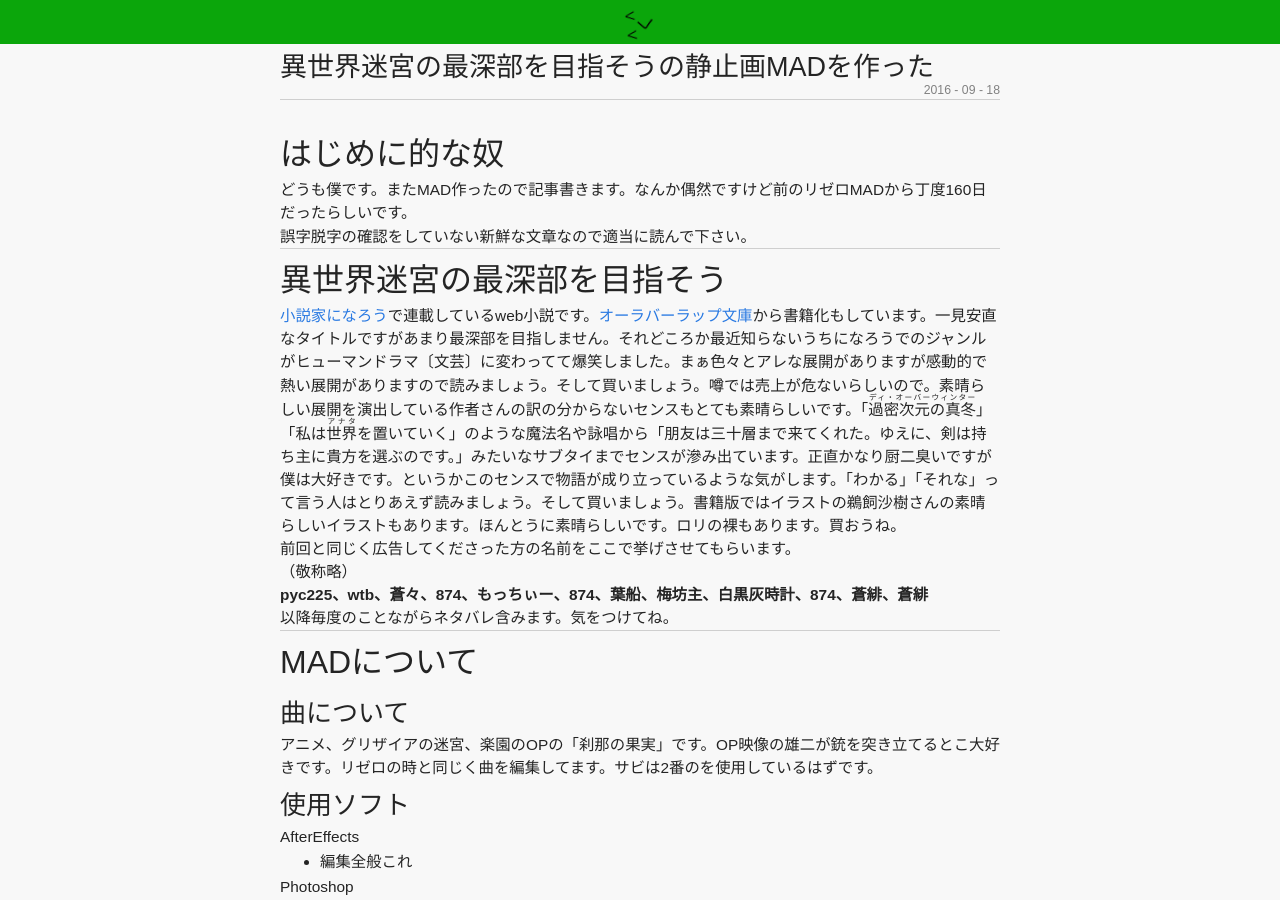
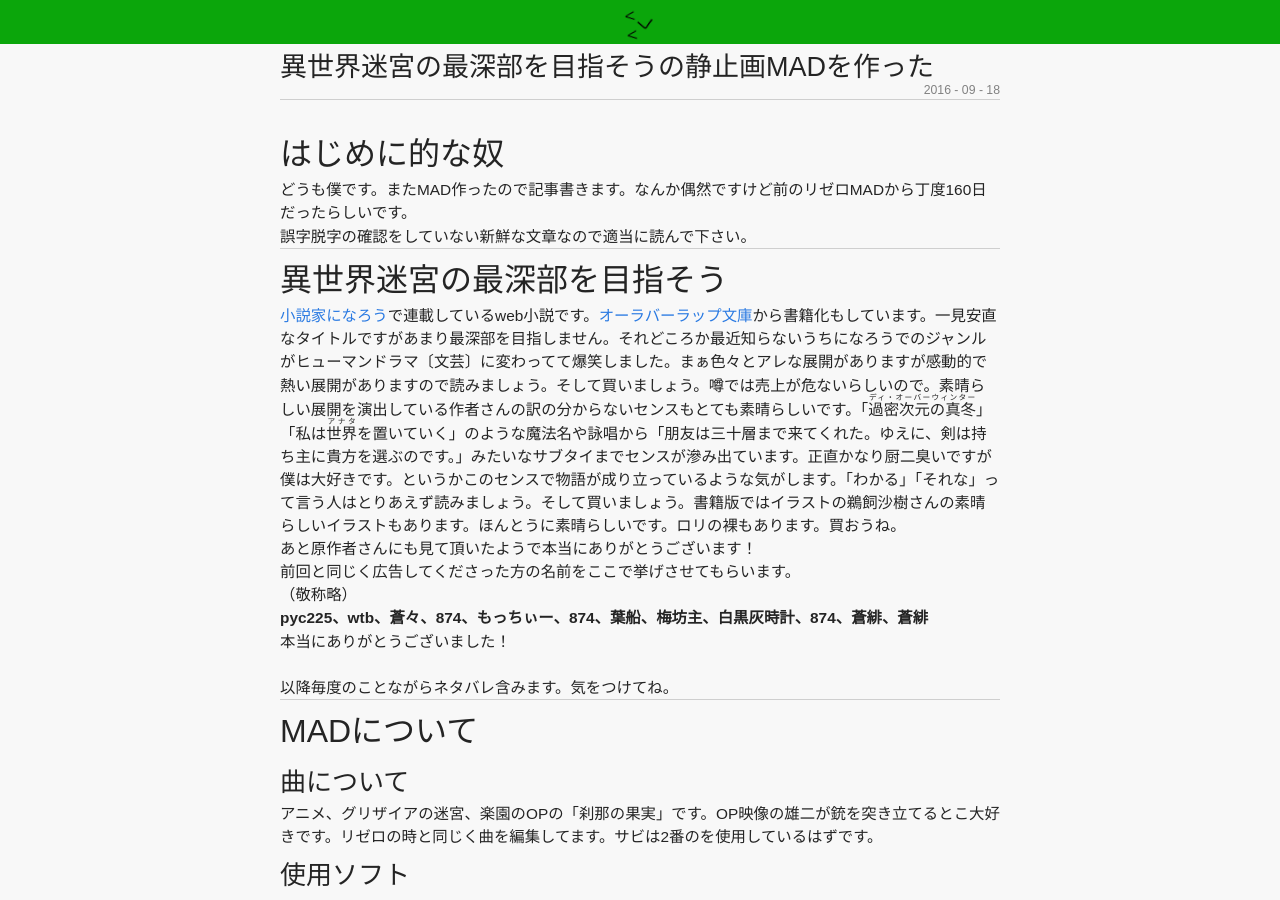
Before and after one commit to kuruppa0616/kuruppa0616.github.io, a Jekyll site: the page built from _posts/2016-09-10-Christ_mad.markdown, in a window 1280 px wide and 900 px high. Built offline with Jekyll 4.4.1, drawn with Linux system fonts in a browser that asks for light colours; comment, search, counter and statistics services are not loaded.

Commit message:
asassafsafvsafsa

```diff
--- a/_posts/2016-09-10-Christ_mad.markdown
+++ b/_posts/2016-09-10-Christ_mad.markdown
@@ -17,9 +17,12 @@ category: MAD
 
 ## 異世界迷宮の最深部を目指そう ##
 [小説家になろう](http://ncode.syosetu.com/n0089bk/)で連載しているweb小説です。[オーラバーラップ文庫](http://over-lap.co.jp/narou/906866793/)から書籍化もしています。一見安直なタイトルですがあまり最深部を目指しません。それどころか最近知らないうちになろうでのジャンルがヒューマンドラマ〔文芸〕に変わってて爆笑しました。まぁ色々とアレな展開がありますが感動的で熱い展開がありますので読みましょう。そして買いましょう。噂では売上が危ないらしいので。素晴らしい展開を演出している作者さんの訳の分からないセンスもとても素晴らしいです。「<ruby><rb>過密次元の真冬</rb><rp>《</rp><rt>ディ・オーバーウィンター</rt><rp>》</rp></ruby>」「私は<ruby><rb>世界</rb><rp>《</rp><rt>アナタ</rt><rp>》</rp></ruby>を置いていく」のような魔法名や詠唱から「朋友は三十層まで来てくれた。ゆえに、剣は持ち主に貴方を選ぶのです。」みたいなサブタイまでセンスが滲み出ています。正直かなり厨二臭いですが僕は大好きです。というかこのセンスで物語が成り立っているような気がします。「わかる」「それな」って言う人はとりあえず読みましょう。そして買いましょう。書籍版ではイラストの鵜飼沙樹さんの素晴らしいイラストもあります。ほんとうに素晴らしいです。ロリの裸もあります。買おうね。
+あと原作者さんにも見て頂いたようで本当にありがとうございます！
 前回と同じく広告してくださった方の名前をここで挙げさせてもらいます。
 （敬称略）
 <b>pyc225、wtb、蒼々、874、もっちぃー、874、葉船、梅坊主、白黒灰時計、874、蒼緋、蒼緋</b>
+本当にありがとうございました！
+<br>
 
 
 以降毎度のことながらネタバレ含みます。気をつけてね。
```
